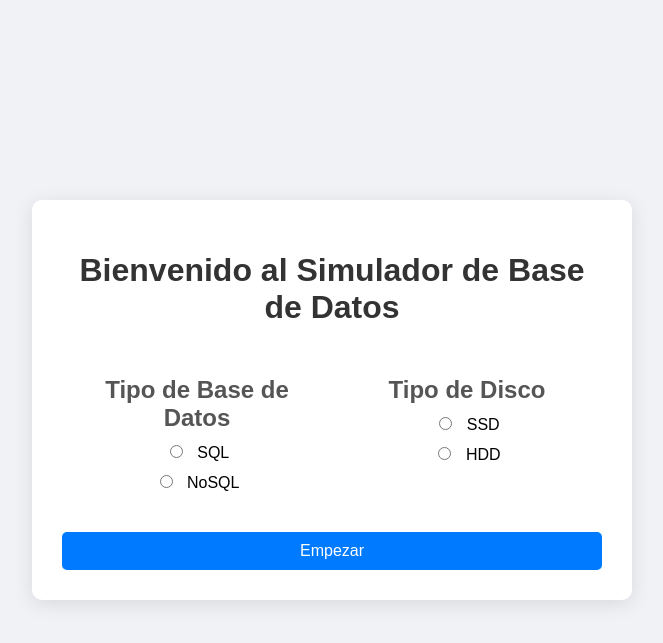
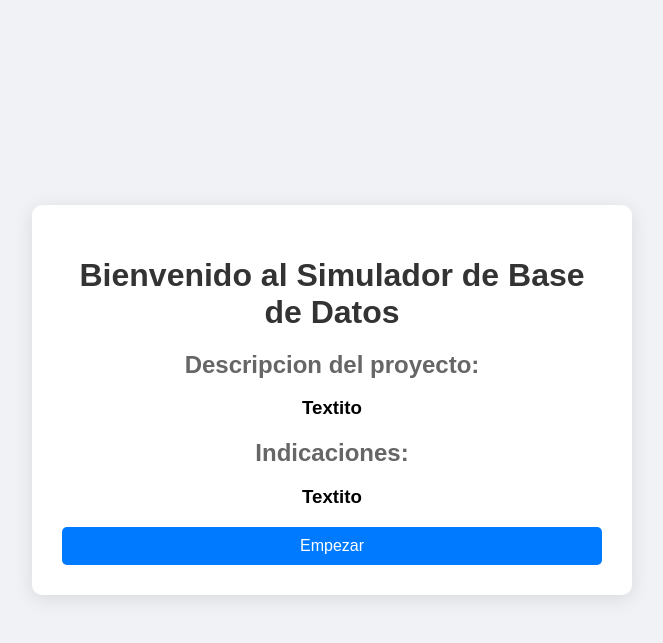
Before and after one commit to ValenSaZu/StorageSimulator-BD_II, a Flask app: page / in a window 1280 px wide. Shown: the top 643 px of the page, without its empty margins (308-971 px from the left). Run offline with Flask 3, Linux system fonts and the light colour scheme.

Commit message:
cambios inicio

```diff
--- a/app.py
+++ b/app.py
@@ -20,3 +20,6 @@ def simulador():
     db_manager = DatabaseManager(tipo_disco=tipo_disco, tipo_bd=tipo_bd)
 
     return jsonify({"mensaje": f"Simulador iniciado con {tipo_disco} y {tipo_bd}."}), 200
+
+if __name__ == "__main__":
+    app.run(debug=True)
--- a/static/style.css
+++ b/static/style.css
@@ -27,22 +27,9 @@ h1 {
     margin-bottom: 20px;
 }
 
-.options {
-    display: flex;
-    justify-content: space-around;
-    flex-wrap: wrap;
-    margin-bottom: 20px;
-}
-
-.option {
-    flex: 1;
-    min-width: 200px;
-    margin: 10px;
-}
-
 h2 {
     margin-bottom: 10px;
-    color: #555;
+    color: #666;
 }
 
 label {
--- a/templates/index.html
+++ b/templates/index.html
@@ -7,9 +7,6 @@
     <link rel="stylesheet" href="{{ url_for('static', filename='style.css') }}">
     <script>
         function iniciarSimulador() {
-            const tipoBD = document.querySelector('input[name="tipo_bd"]:checked').value;
-            const tipoDisco = document.querySelector('input[name="tipo_disco"]:checked').value;
-            window.location.href = `simulador.html?tipo_bd=${tipoBD}&tipo_disco=${tipoDisco}`;
         }
     </script>
 </head>
@@ -17,31 +14,10 @@
     <div class="container">
         <h1>Bienvenido al Simulador de Base de Datos</h1>
 
-        <div class="options">
-            <div class="option">
-                <h2>Tipo de Base de Datos</h2>
-                <label>
-                    <input type="radio" name="tipo_bd" value="sql" required>
-                    <span>SQL</span>
-                </label>
-                <label>
-                    <input type="radio" name="tipo_bd" value="nosql">
-                    <span>NoSQL</span>
-                </label>
-            </div>
-
-            <div class="option">
-                <h2>Tipo de Disco</h2>
-                <label>
-                    <input type="radio" name="tipo_disco" value="ssd" required>
-                    <span>SSD</span>
-                </label>
-                <label>
-                    <input type="radio" name="tipo_disco" value="hdd">
-                    <span>HDD</span>
-                </label>
-            </div>
-        </div>
+            <h2>Descripcion del proyecto:</h2>
+            <h3>Textito</h3>
+            <h2>Indicaciones:</h2>
+            <h3>Textito</h3>
 
         <button onclick="iniciarSimulador()">Empezar</button>
     </div>
```
